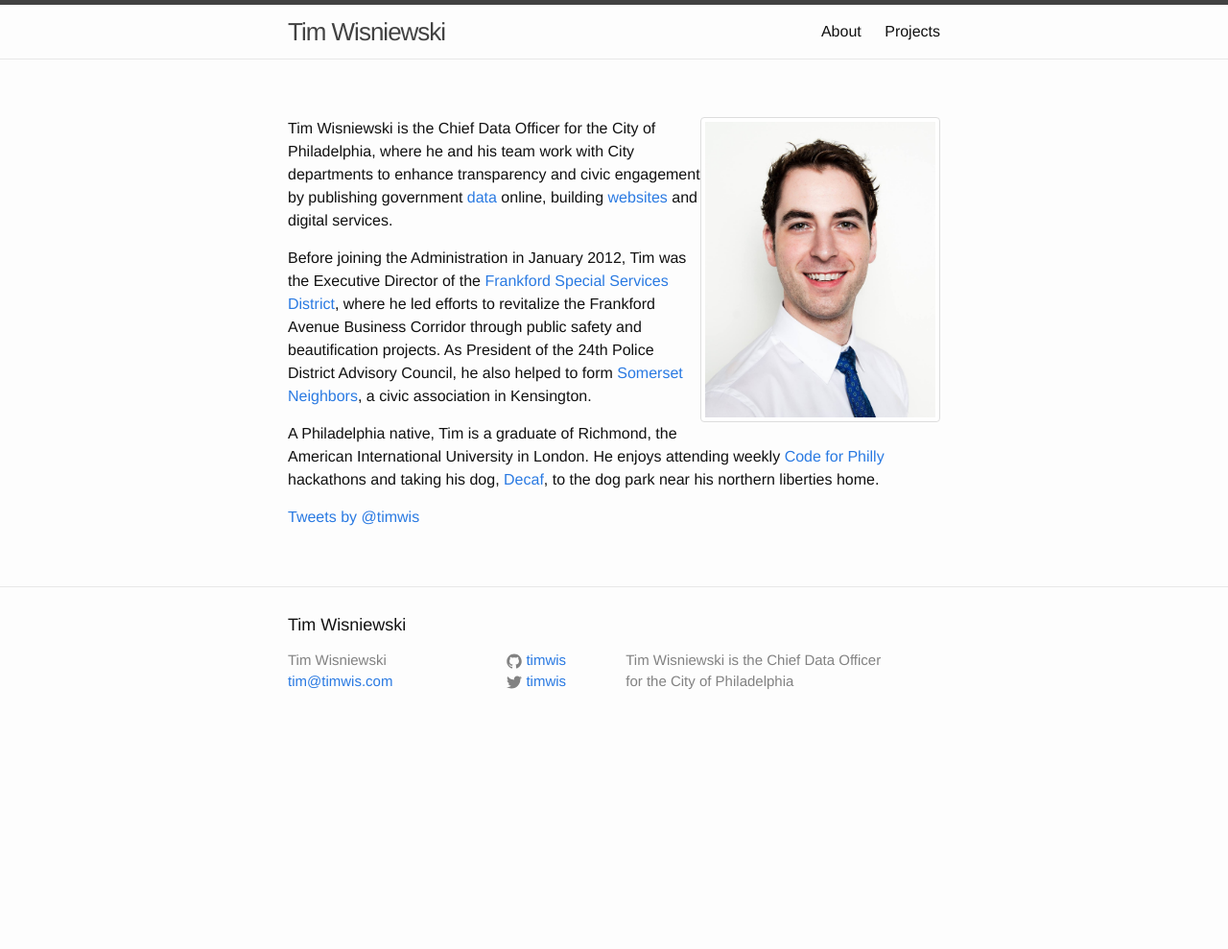
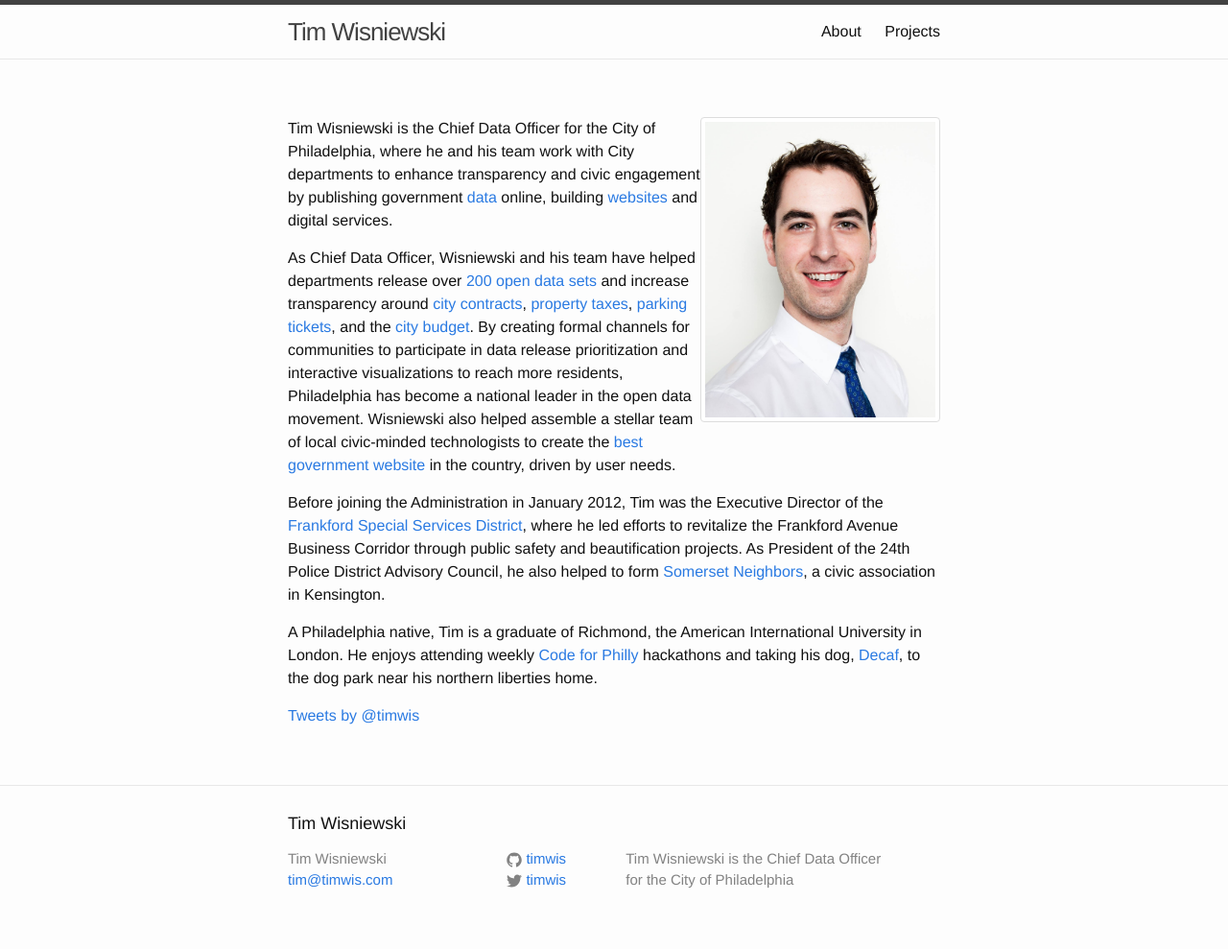
Before and after one commit to timwis/timwis.github.io, a Jekyll site: the page built from index.md, in a window 1280 px wide. Shown: the whole page at 96% size. Built offline with Jekyll 4.4.1, drawn with Linux system fonts in a browser that asks for light colours; comment, search, counter and statistics services are not loaded; before the commit the page ends 900 px from its top, so only the background shows below that.

Commit message:
add paragraph to bio

```diff
--- a/index.md
+++ b/index.md
@@ -8,6 +8,8 @@ published: true
 </a>
 Tim Wisniewski is the Chief Data Officer for the City of Philadelphia, where he and his team work with City departments to enhance transparency and civic engagement by publishing government [data](http://www.phila.gov/data "Open Data Initiative") online, building [websites](https://alpha.phila.gov/about/ "About the Phila.gov Website Redesign") and digital services.
 
+As Chief Data Officer, Wisniewski and his team have helped departments release over [200 open data sets](http://www.phila.gov/data/census/) and increase transparency around [city contracts](http://www.phila.gov/contracts/data), [property taxes](https://alpha.phila.gov/property/data/?resource=datalens), [parking tickets](https://data.phila.gov/view/hc2b-xbvz), and the [city budget](http://www.phila.gov/openbudget). By creating formal channels for communities to participate in data release prioritization and interactive visualizations to reach more residents, Philadelphia has become a national leader in the open data movement. Wisniewski also helped assemble a stellar team of local civic-minded technologists to create the [best government website](https://alpha.phila.gov/posts/tech/2015-12-23-intro-to-alpha-why-redesign-phila-gov/) in the country, driven by user needs.
+
 Before joining the Administration in January 2012, Tim was the Executive Director of the [Frankford Special Services District](http://en.wikipedia.org/wiki/Frankford_Special_Services_District_of_Philadelphia), where he led efforts to revitalize the Frankford Avenue Business Corridor through public safety and beautification projects. As President of the 24th Police District Advisory Council, he also helped to form [Somerset Neighbors]({{ site.baseurl }}/projects/somerset-neighbors), a civic association in Kensington.
 
 A Philadelphia native, Tim is a graduate of Richmond, the American International University in London. He enjoys attending weekly [Code for Philly](http://codeforphilly.org) hackathons and taking his dog, [Decaf]({{ "img/decaf.jpg" | prepend: site.baseurl }}), to the dog park near his northern liberties home.
```
